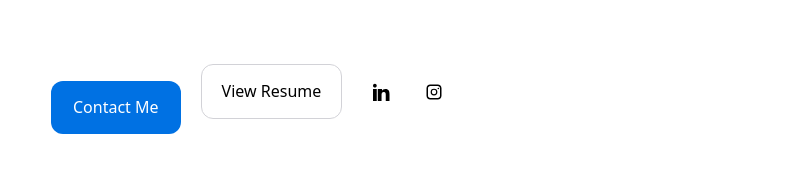
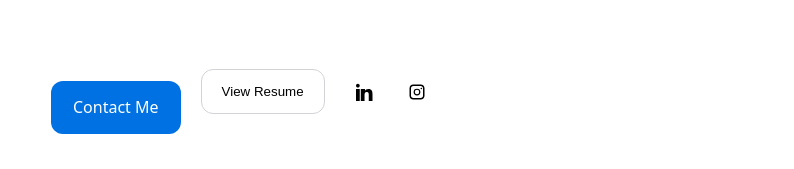
Before and after one commit to iimr4n/portfolio-js, a Next.js app: page / in a window 1280 px wide. Shown: the part 379-548 px from the top of the page, without its empty margins (32-826 px from the left). Built offline with nearby package versions, Linux system fonts and the light colour scheme.

Commit message:
Update Hero.jsx

```diff
--- a/components/Hero.jsx
+++ b/components/Hero.jsx
@@ -1,33 +1,35 @@
+"use client";
+
+import { useState } from "react";
+
 export default function Hero() {
+  const [open, setOpen] = useState(false);
+
   return (
+    <>
       <section className="hero">
         <div className="container">
           <h1>AHAMMAD IMRAN A</h1>
           <h2>Software Engineer</h2>
 
           <p>
-          I design and build reliable, scalable software with a focus on clarity,
-          performance, and user experience.
+            I design and build reliable, scalable software with a focus on
+            clarity, performance, and user experience.
           </p>
 
           {/* Hero Actions */}
           <div className="hero-actions glass">
-          {/* Contact Button */}
             <a href="#contact" className="btn-primary">
               Contact Me
             </a>
 
-          {/* Resume Download */}
-          <a
-  href="/Imran_Resume.pdf"
+            <button
               className="btn-secondary"
-  target="_blank"
-  rel="noopener noreferrer"
+              onClick={() => setOpen(true)}
             >
               View Resume
-</a>
+            </button>
 
-          {/* Social Icons */}
             <div className="social-icons">
               {/* LinkedIn */}
               <a
@@ -36,7 +38,7 @@ export default function Hero() {
                 rel="noopener noreferrer"
                 aria-label="LinkedIn"
               >
-              <svg viewBox="0 0 24 24" aria-hidden="true">
+                <svg viewBox="0 0 24 24">
                   <path d="M4.98 3.5C4.98 4.88 3.88 6 2.5 6S0 4.88 0 3.5 1.12 1 2.5 1 4.98 2.12 4.98 3.5zM0 8h5v16H0V8zm7.5 0H12v2.2h.1c.6-1.1 2.1-2.2 4.4-2.2 4.7 0 5.5 3.1 5.5 7.1V24h-5v-7.8c0-1.9 0-4.3-2.6-4.3-2.6 0-3 2-3 4.1V24h-5V8z" />
                 </svg>
               </a>
@@ -48,7 +50,7 @@ export default function Hero() {
                 rel="noopener noreferrer"
                 aria-label="Instagram"
               >
-              <svg viewBox="0 0 24 24" aria-hidden="true">
+                <svg viewBox="0 0 24 24">
                   <path d="M7 2C4.2 2 2 4.2 2 7v10c0 2.8 2.2 5 5 5h10c2.8 0 5-2.2 5-5V7c0-2.8-2.2-5-5-5H7zm10 2c1.7 0 3 1.3 3 3v10c0 1.7-1.3 3-3 3H7c-1.7 0-3-1.3-3-3V7c0-1.7 1.3-3 3-3h10zm-5 3.5A4.5 4.5 0 1 0 16.5 12 4.5 4.5 0 0 0 12 7.5zm0 7.4A2.9 2.9 0 1 1 14.9 12 2.9 2.9 0 0 1 12 14.9zM17.8 6.2a1.1 1.1 0 1 0 0 2.2 1.1 1.1 0 0 0 0-2.2z" />
                 </svg>
               </a>
@@ -56,5 +58,28 @@ export default function Hero() {
           </div>
         </div>
       </section>
+
+      {/* Resume Modal */}
+      {open && (
+        <div className="modal-overlay" onClick={() => setOpen(false)}>
+          <div
+            className="modal"
+            onClick={(e) => e.stopPropagation()}
+          >
+            <button
+              className="modal-close"
+              onClick={() => setOpen(false)}
+            >
+              ✕
+            </button>
+
+            <iframe
+              src="/Imran_Resume.pdf"
+              title="Resume Preview"
+            />
+          </div>
+        </div>
+      )}
+    </>
   );
 }
```
Lines whose indentation alone changed are shown as unchanged.
